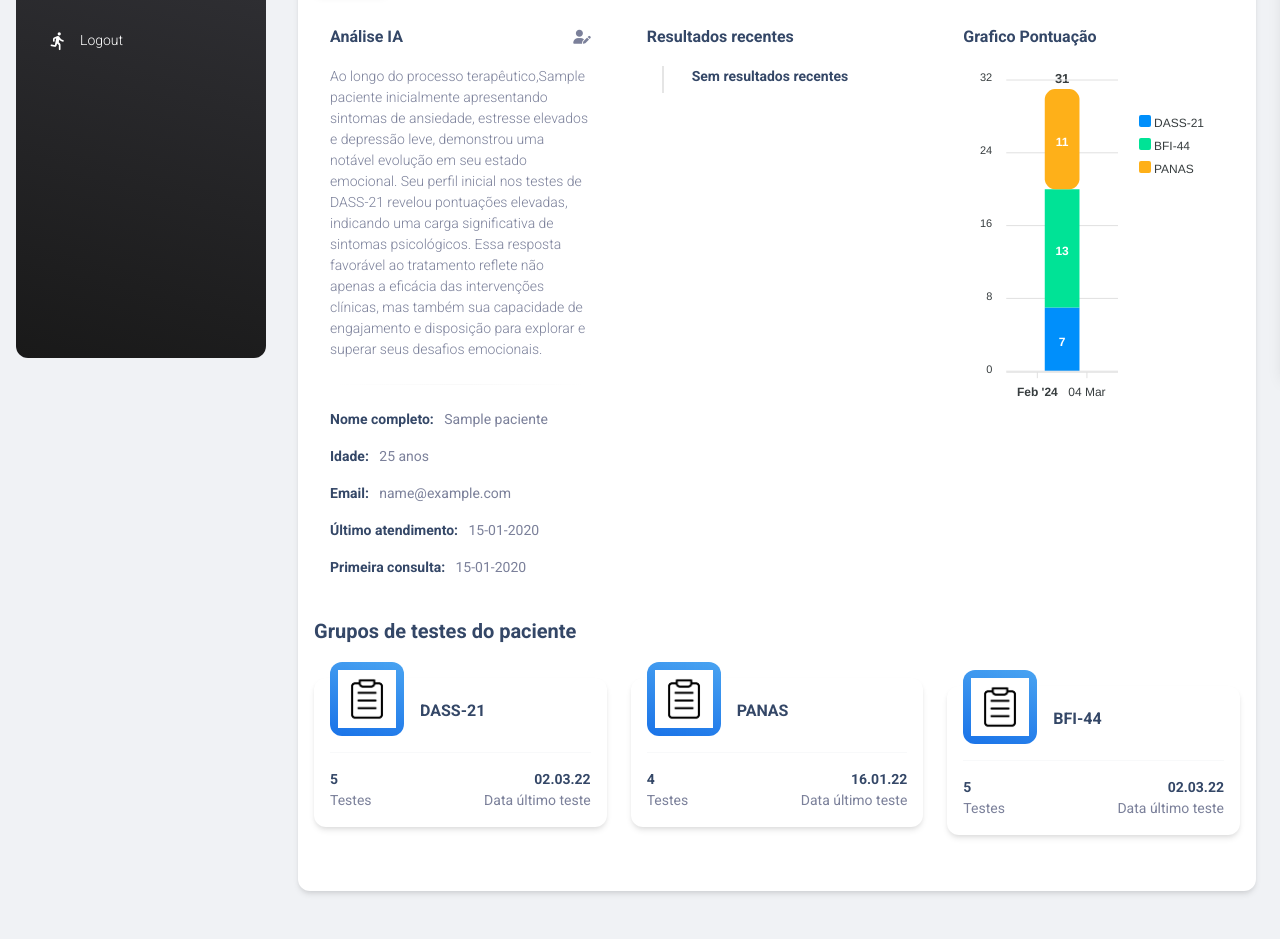
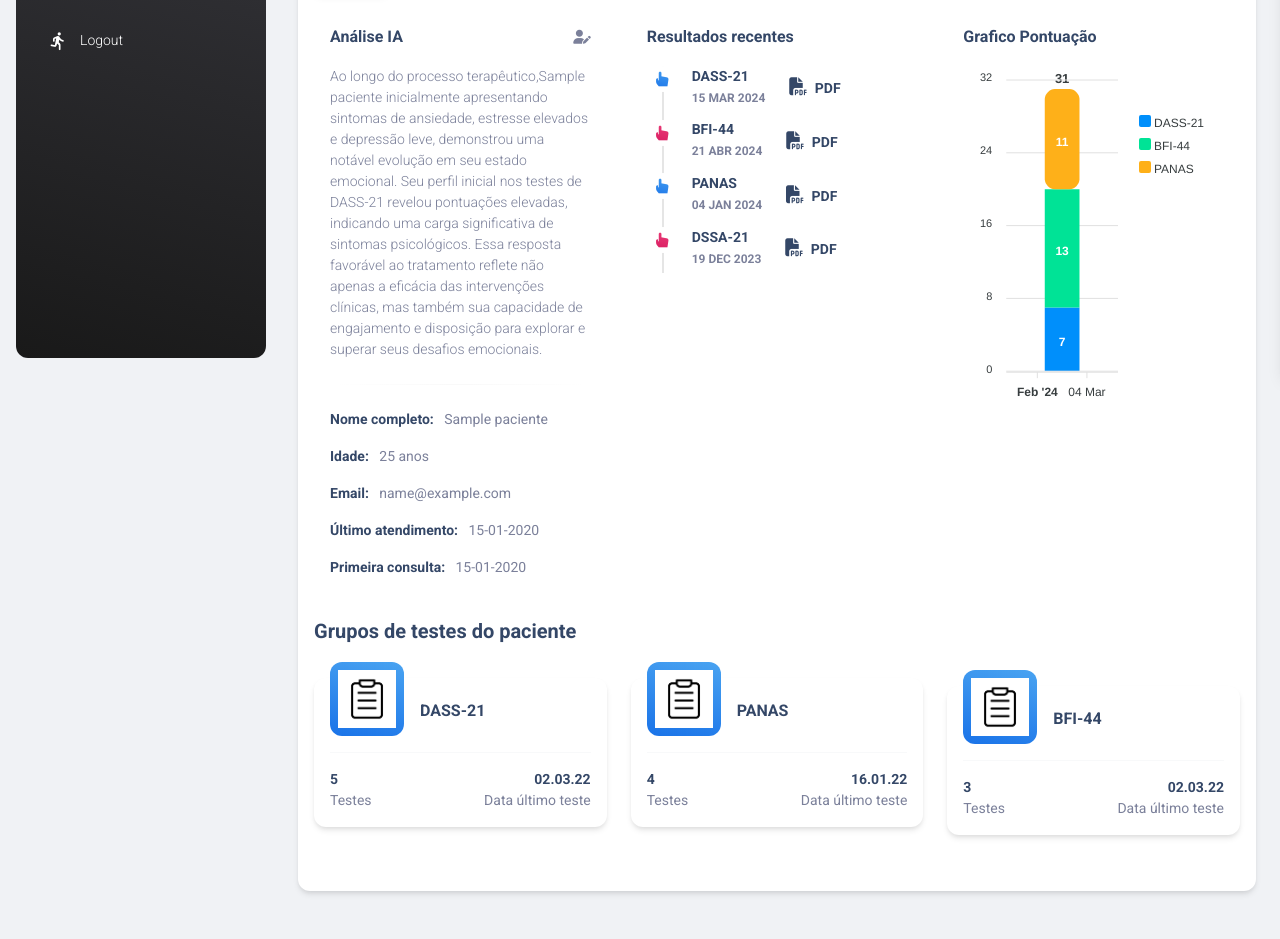
Before and after one commit to diogosm/incriveis-forms-app, a Flask app: page /pacientes/1 in a window 1280 px wide. Shown: the part 426-1365 px from the top of the page. Run offline with Flask 3, Linux system fonts and the light colour scheme; tables that the repository leaves empty hold one stand-in row (values such as "Sample post"); parts of the project's set-up code (start-up, migrations or seed data) failed here and were passed over; some libraries are stand-ins or nearby versions.

Commit message:
Adição botão pdf e outras mudanças

```diff
--- a/routes/rotas.py
+++ b/routes/rotas.py
@@ -152,9 +152,10 @@ def get_paciente(paciente_id):
     if not paciente:
         # Handle the case where the paciente is not found
         return "Paciente not found", 404
+    recent_results = {'nome': 'DASS-21', 'data': '28-03-24'}
     paciente = paciente.to_dict_paciente() # Ajust hour
     # Pass the paciente data to the template for rendering
-    return render_template('home/paciente.html', paciente=paciente)
+    return render_template('home/paciente.html', paciente=paciente, recent_results=recent_results)
 
 
 @bp.route('/admin/logout')
--- a/templates/home/paciente.html
+++ b/templates/home/paciente.html
@@ -153,31 +153,67 @@
             <div class="col-12 col-xl-4">
                 <div class="card card-plain h-100">
                     <div class="card-header pb-0 p-3">
-                        <div class="col-md-8 d-flex align-items-center">
-                            <h6 class="mb-0">Resultados recentes</h6>
+                        <div class="col-md-8 d-flex align-items-center"><h6 class="mb-0">Resultados recentes</h6>
                         </div>
                     </div>
                     <div class="card-body p-3">
-                        <div class="timeline timeline-one-side">
-                            {% if recent_results %}
-                                {% for index, result in enumerate(recent_results) %}
-                                    <div class="timeline-block mb-3">
-                        <span class="timeline-step">
-                            <i class="ni ni-active-40 {% if index % 2 == 0 %}text-info{% else %}text-primary{% endif %} text-gradient"></i>
-                        </span>
-                                        <div class="timeline-content">
-                                            <h6 class="text-dark text-sm font-weight-bold mb-0">{{ result.name }}</h6>
-                                            <p class="text-secondary font-weight-bold text-xs mt-1 mb-0">{{ result.date }}</p>
-                                        </div>
-                                    </div>
-                                {% endfor %}
-                            {% else %}
-                                <div class="timeline-block mb-3">
-                                    <div class="timeline-content">
-                                        <h6 class="text-dark text-sm font-weight-bold mb-0">Sem resultados recentes</h6>
-                                    </div>
+                        <div class="timeline timeline-one-side ">
+                            <div class="timeline-block d-flex ps-0 mb-2"><span
+                                    class="timeline-step"> <i
+                                    class="ni ni-active-40 text-info text-gradient"></i> </span>
+                                <div class="timeline-content d-flex flex-column"><h6
+                                        class="text-dark text-sm font-weight-bold mb-0">
+                                    DASS-21</h6>
+                                    <p class="text-secondary font-weight-bold text-xs mt-1 mb-0">15 MAR 2024</p>
                                 </div>
-                            {% endif %}
+                                <div class="d-flex align-items-center">
+                                    <button class="btn btn-link text-dark text-sm mb-0 px-0 ms-4"><i
+                                            class="fas fa-file-pdf text-lg me-1" aria-hidden="true"></i> PDF
+                                    </button>
+                                </div>
+                            </div>
+                            <div class="timeline-block d-flex ps-0 mb-2"><span
+                                    class="timeline-step"> <i
+                                    class="ni ni-active-40 text-primary text-gradient"></i> </span>
+                                <div class="timeline-content d-flex flex-column"><h6
+                                        class="text-dark text-sm font-weight-bold mb-0">
+                                    BFI-44</h6>
+                                    <p class="text-secondary font-weight-bold text-xs mt-1 mb-0">21 ABR 2024</p>
+                                </div>
+                                <div class="d-flex align-items-center">
+                                    <button class="btn btn-link text-dark text-sm mb-0 px-0 ms-4"><i
+                                            class="fas fa-file-pdf text-lg me-1" aria-hidden="true"></i> PDF
+                                    </button>
+                                </div>
+                            </div>
+                            <div class="timeline-block d-flex ps-0 mb-2"><span
+                                    class="timeline-step"> <i
+                                    class="ni ni-active-40 text-info text-gradient"></i> </span>
+                                <div class="timeline-content d-flex flex-column"><h6
+                                        class="text-dark text-sm font-weight-bold mb-0">
+                                    PANAS</h6>
+                                    <p class="text-secondary font-weight-bold text-xs mt-1 mb-0">04 JAN 2024</p>
+                                </div>
+                                <div class="d-flex align-items-center">
+                                    <button class="btn btn-link text-dark text-sm mb-0 px-0 ms-4"><i
+                                            class="fas fa-file-pdf text-lg me-1" aria-hidden="true"></i> PDF
+                                    </button>
+                                </div>
+                            </div>
+                            <div class="timeline-block d-flex ps-0 mb-2"><span
+                                    class="timeline-step"> <i
+                                    class="ni ni-active-40 text-primary text-gradient"></i> </span>
+                                <div class="timeline-content d-flex flex-column"><h6
+                                        class="text-dark text-sm font-weight-bold mb-0">
+                                    DSSA-21</h6>
+                                    <p class="text-secondary font-weight-bold text-xs mt-1 mb-0">19 DEC 2023</p>
+                                </div>
+                                <div class="d-flex align-items-center">
+                                    <button class="btn btn-link text-dark text-sm mb-0 px-0 ms-4"><i
+                                            class="fas fa-file-pdf text-lg me-1" aria-hidden="true"></i> PDF
+                                    </button>
+                                </div>
+                            </div>
                         </div>
                     </div>
                 </div>
@@ -373,7 +409,7 @@
                                 <hr class="horizontal dark">
                                 <div class="row">
                                     <div class="col-6">
-                                        <h6 class="text-sm mb-0">5</h6>
+                                        <h6 class="text-sm mb-0">3</h6>
                                         <p class="text-secondary text-sm font-weight-normal mb-0">Testes</p>
                                     </div>
                                     <div class="col-6 text-end">
```
